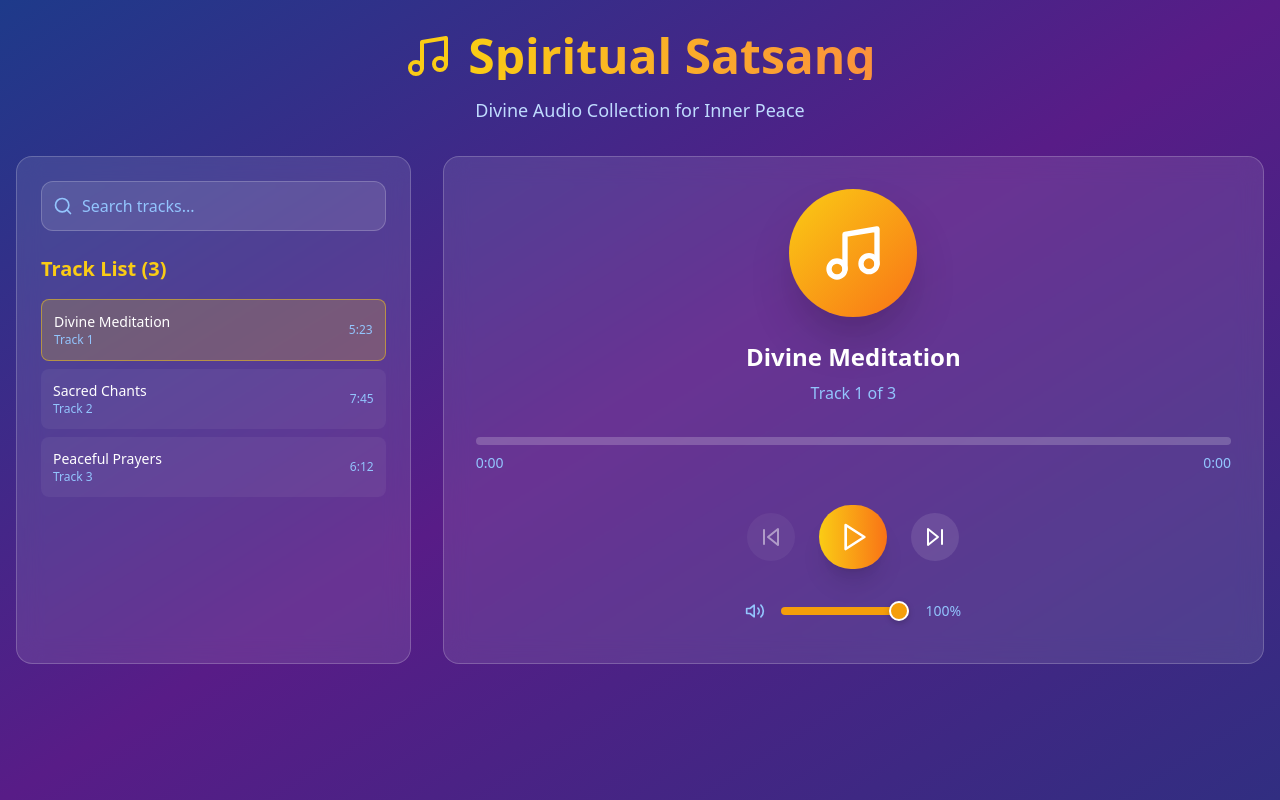
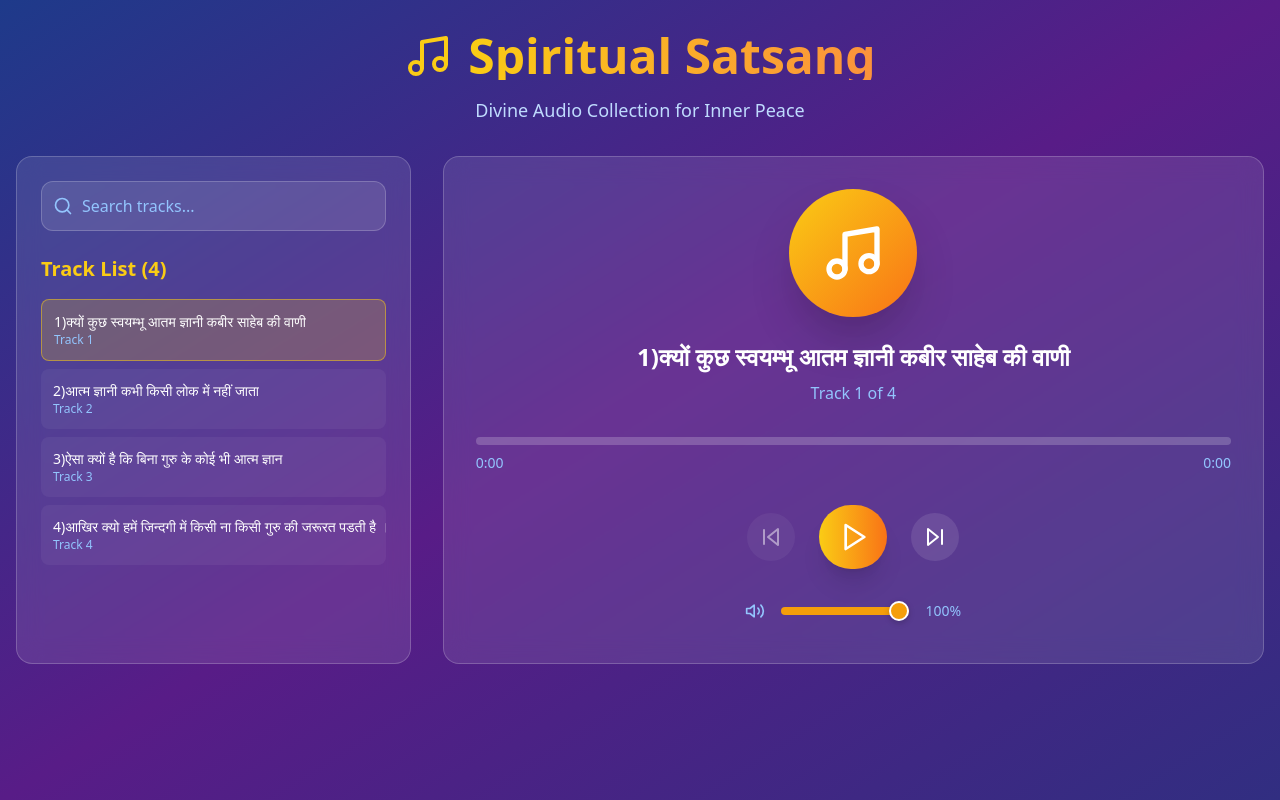
Before and after one commit to mailtemp475/webviewsite, a React (Vite) app: page / in a window 1280 px wide. Built offline with nearby package versions, Linux system fonts and the light colour scheme.

Commit message:
Update App.tsx

```diff
--- a/src/App.tsx
+++ b/src/App.tsx
@@ -10,23 +10,26 @@ interface AudioTrack {
 
 // Manual Track List - Aap yahan manually saare tracks add kar sakte hain
 const manualTracks: AudioTrack[] = [
-  {
+   {
     id: 1,
-    title: 'Divine Meditation',
+    title: '1)क्यों कुछ स्वयम्भू आतम ज्ञानी कबीर साहेब की वाणी',
     url: 'https://infoogy.s3.ap-south-1.amazonaws.com/testing/satsang/1749828802658-0_0.mp3',
-    duration: '5:23'
   },
   {
     id: 2,
-    title: 'Sacred Chants',
+    title: '2)आत्म ज्ञानी कभी किसी लोक में नहीं जाता',
     url: 'https://infoogy.s3.ap-south-1.amazonaws.com/testing/satsang/1749828804128-0_0.mp3',
-    duration: '7:45'
   },
   {
     id: 3,
-    title: 'Peaceful Prayers',
+    title: '3)ऐसा क्यों है कि बिना गुरु के कोई भी आत्म ज्ञान',
     url: 'https://infoogy.s3.ap-south-1.amazonaws.com/testing/satsang/1749828805658-0_0.mp3',
-    duration: '6:12'
+  },
+
+   {
+     id: 4,
+     title: '4)आखिर क्यो हमें जिन्दगी में किसी ना किसी गुरु की जरूरत पडती है ।',
+     url: 'https://infoogy.s3.ap-south-1.amazonaws.com/testing/satsang/1749828807300-0_0.mp3',
   },
   // Yahan aap aur tracks add kar sakte hain:
   // {
```
